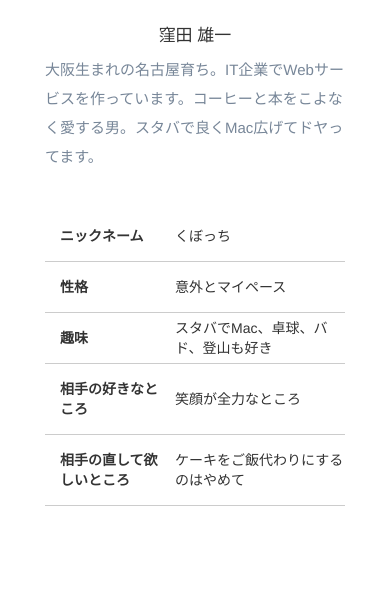
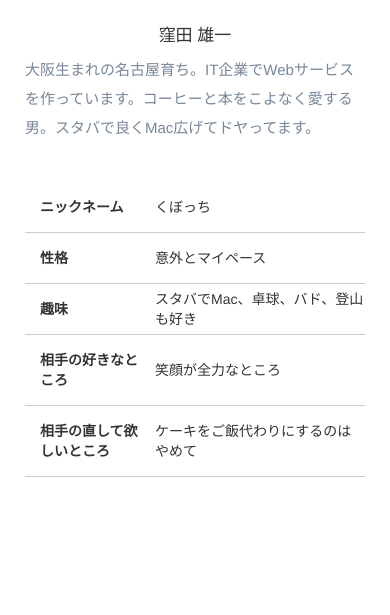
Before and after one commit to ykubot/yswedding, a plain HTML site: page public/index.html in a window 390 px wide. Shown: the part 1126-1741 px from the top of the page. Drawn offline with nearby package versions, Linux system fonts and the light colour scheme.

Commit message:
iphone5表示切れ修正

```diff
--- a/public/css/style.css
+++ b/public/css/style.css
@@ -495,7 +495,6 @@ Profile
     display: block;
     margin-left: auto;
     margin-right: auto;
-    width: 300px;
     text-align: left;
 }
 
@@ -505,7 +504,6 @@ Profile
   margin-left: auto;
   margin-right: auto;
   margin-bottom: 20px;
-  width: 300px;
   padding: 20px 30px 20px 30px;
 }
 
```
